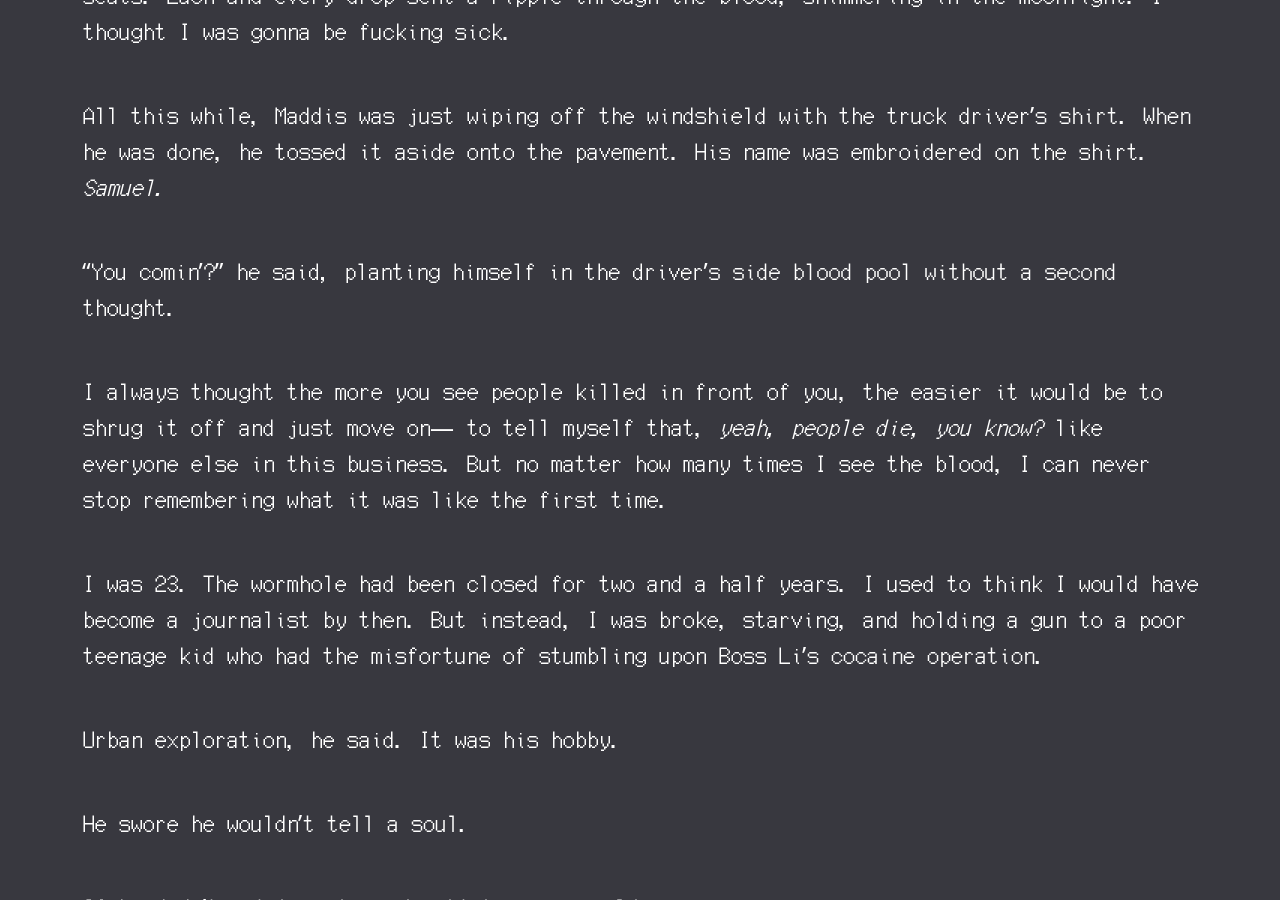
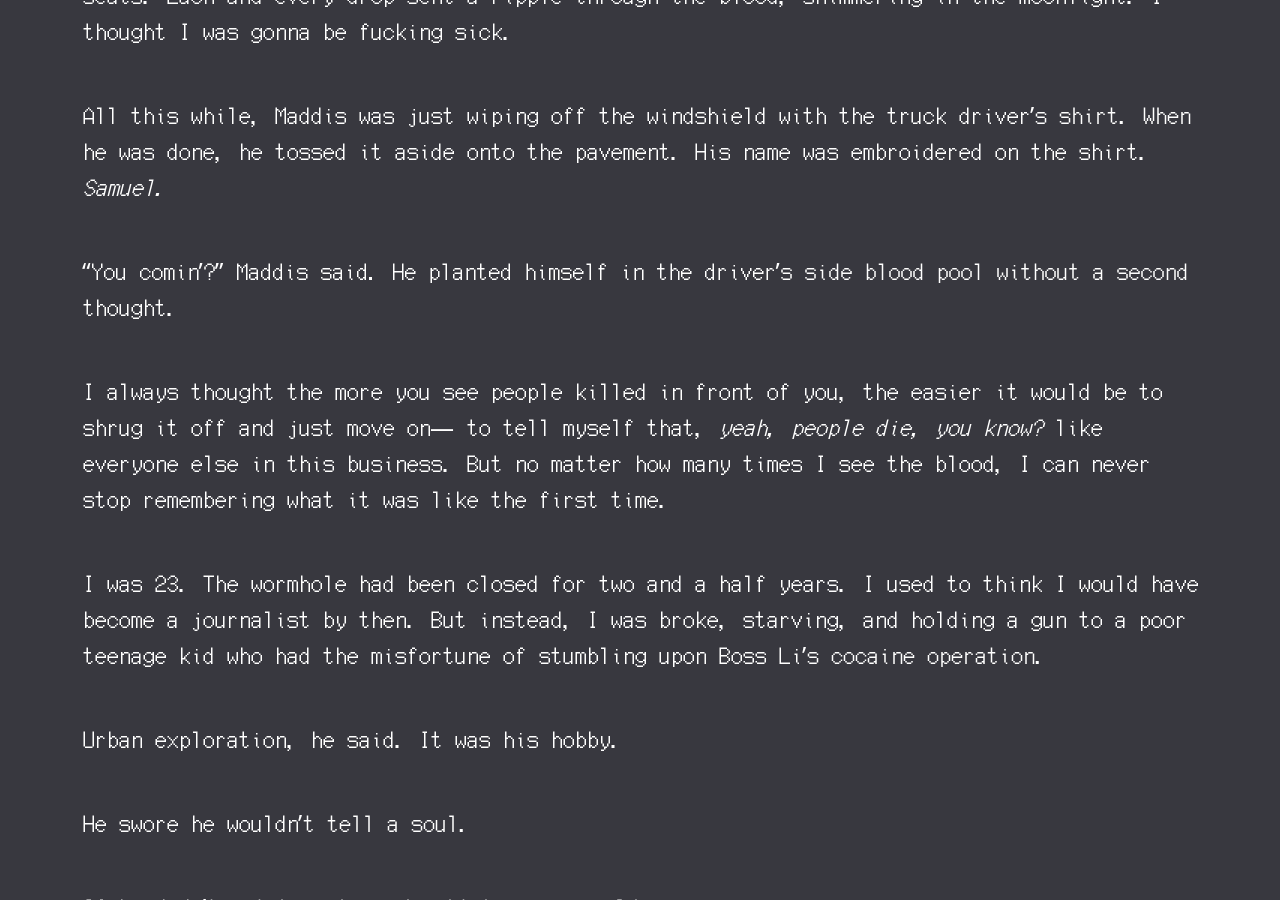
Before and after one commit to pilosophos/pilosophos-site-v1, a Jekyll site: the page built from _writing/piss-corps.md, in a window 1280 px wide and 900 px high, scrolled down 10570 px. Built offline with Jekyll 4.4.1, drawn with Linux system fonts in a browser that asks for light colours.

Commit message:
update wording again

```diff
--- a/_writing/piss-corps.md
+++ b/_writing/piss-corps.md
@@ -143,7 +143,7 @@ He had splattered the driver's blood, brains, and skull all over the fucking tru
 
 All this while, Maddis was just wiping off the windshield with the truck driver's shirt. When he was done, he tossed it aside onto the pavement. His name was embroidered on the shirt. *Samuel.*
 
-"You comin'?" he said, planting himself in the driver's side blood pool without a second thought.
+"You comin'?" Maddis said. He planted himself in the driver's side blood pool without a second thought.
 
 I always thought the more you see people killed in front of you, the easier it would be to shrug it off and just move on― to tell myself that, *yeah, people die, you know?* like everyone else in this business. But no matter how many times I see the blood, I can never stop remembering what it was like the first time.
 
```
